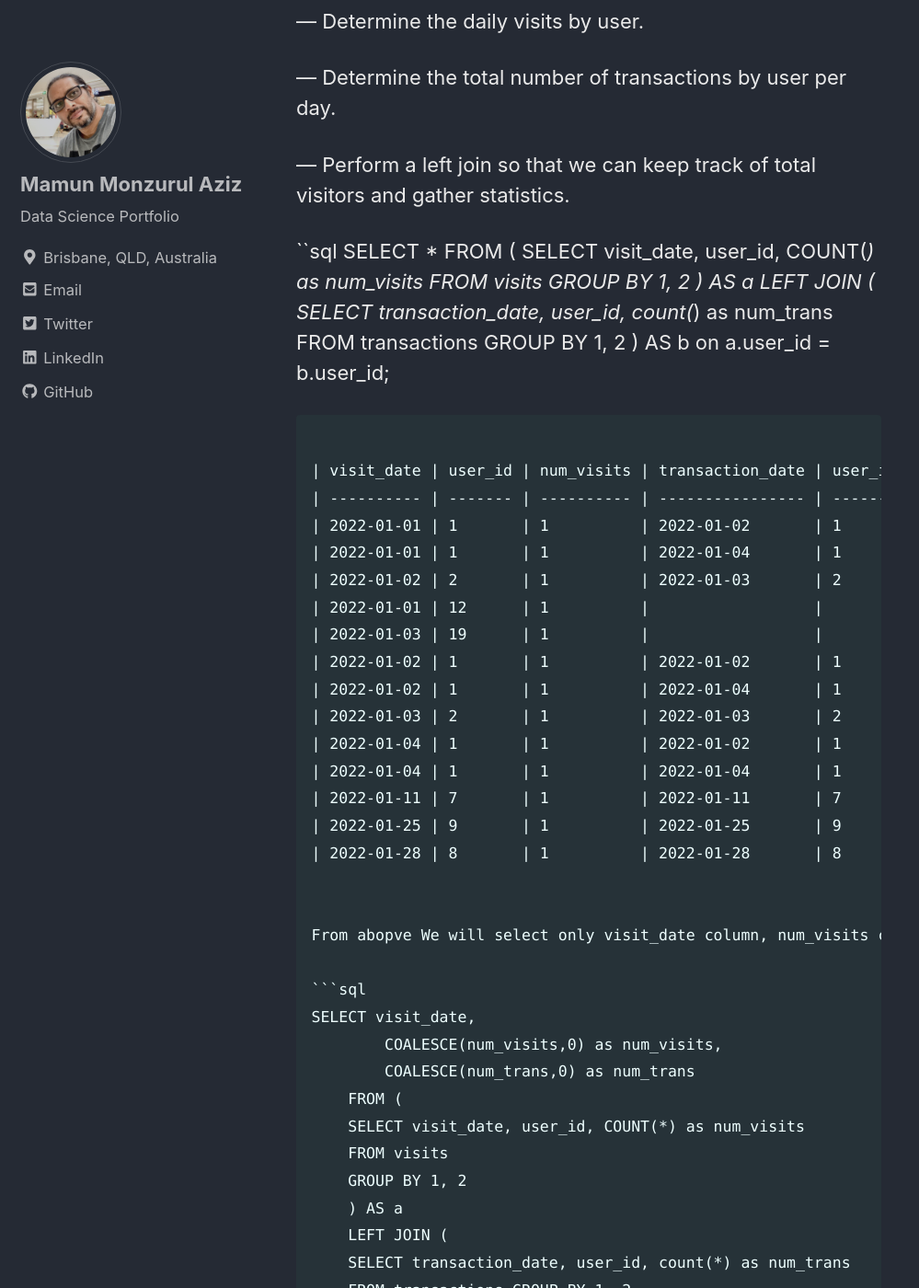
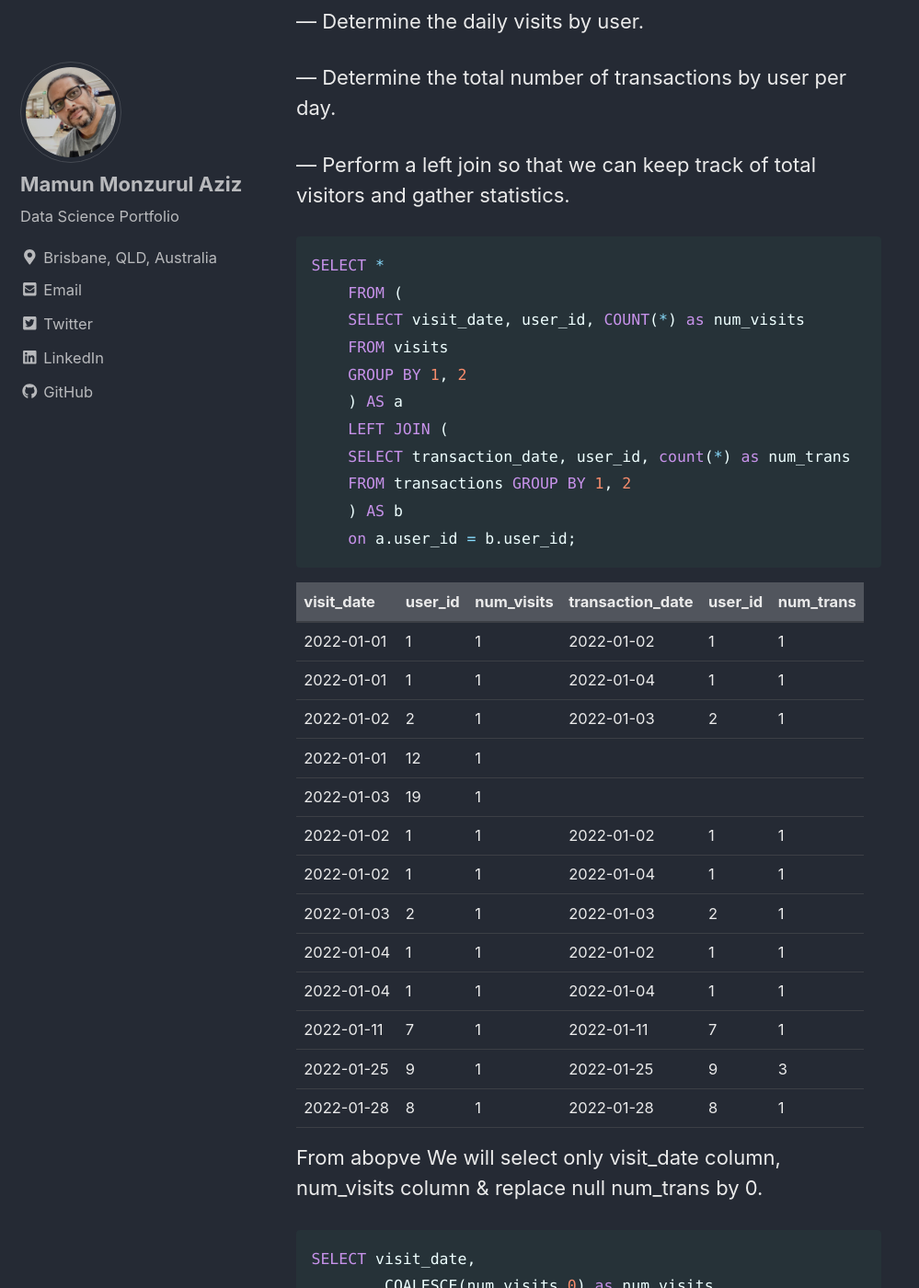
Before and after one commit to mamunmaziz/mamunmaziz.github.io, a Jekyll site: the page built from _posts/2022-12-12-MYSQL Examples.md, in a window 1280 px wide and 1400 px high, scrolled down 18389 px. Shown: the whole window at 92% size, without its empty margins (0-999 px from the left). Built offline with Jekyll 4.4.1, drawn with Linux system fonts in a browser that asks for light colours; cached includes are drawn as plain includes; nearby versions of some CDN libraries; emoji names are drawn with the system emoji font; some of the changed text lies outside the part shown.

Commit message:
Update 2022-12-12-MYSQL Examples.md

````diff
--- a/_posts/2022-12-12-MYSQL Examples.md
+++ b/_posts/2022-12-12-MYSQL Examples.md
@@ -557,7 +557,7 @@ CREATE DATABASE IF NOT EXISTS practicesql_4;
 
 — Perform a left join so that we can keep track of total visitors and gather statistics.
 
-``sql
+```sql
 SELECT *
     FROM (
     SELECT visit_date, user_id, COUNT(*) as num_visits
@@ -681,6 +681,5 @@ WITH RECURSIVE t1 AS(
 | 2                  | 0            |
 | 3                  | 1            |
 
-                ---
-
-                ---
+---
+---
````
